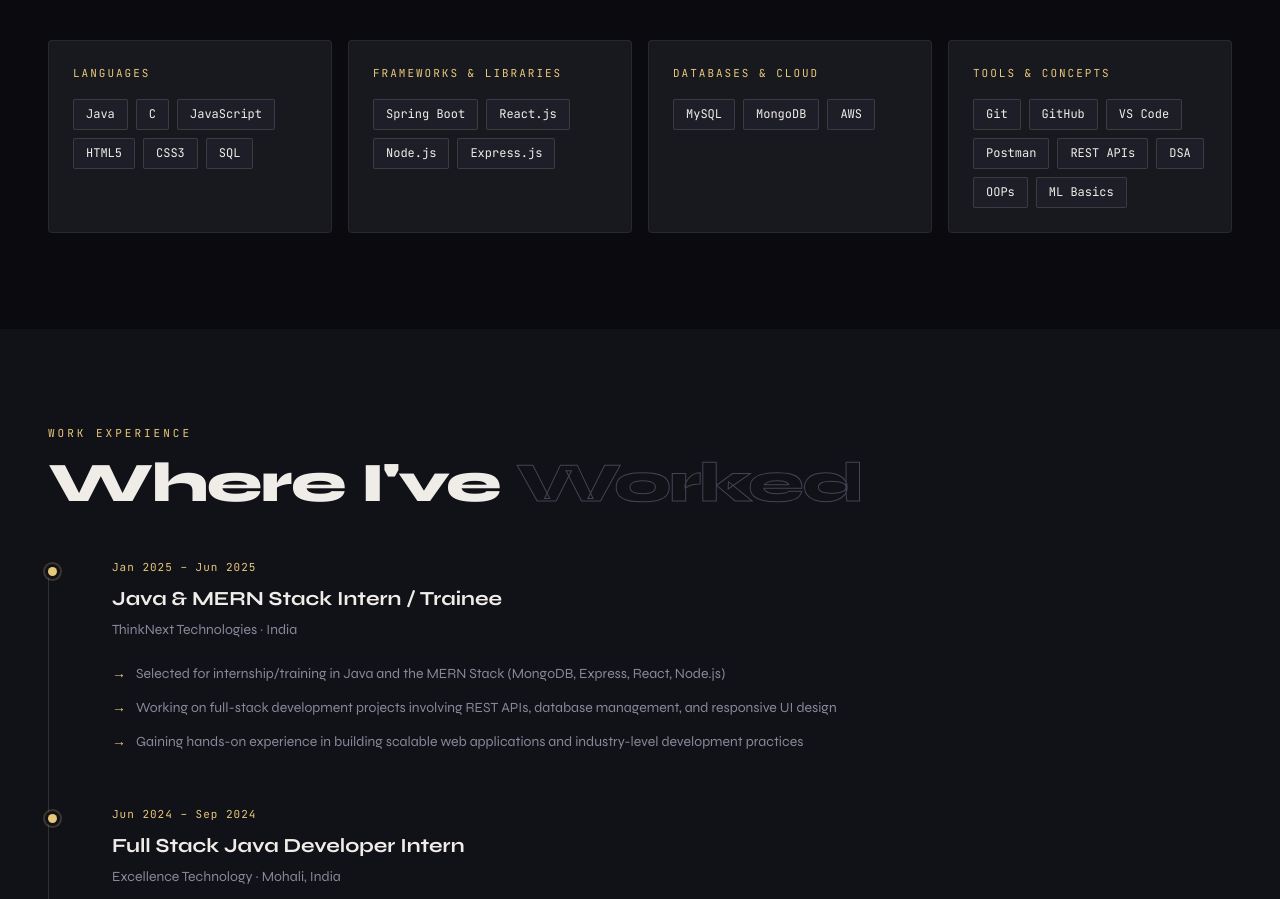
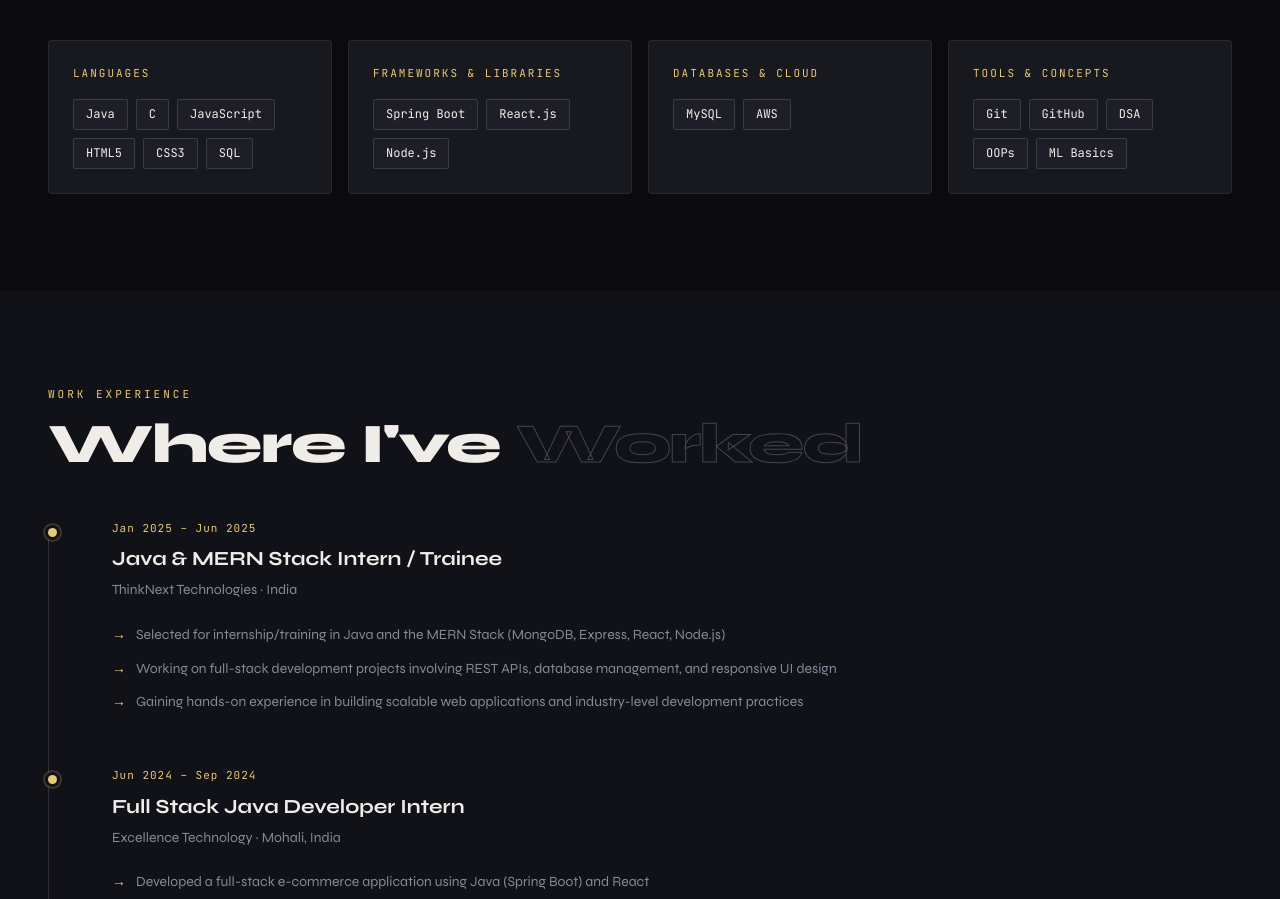
Before and after one commit to rajsunny08/Portfolio, a plain HTML site: page index.html in a window 1280 px wide. Shown: the part 1687-2586 px from the top of the page. Drawn offline with Linux system fonts and the light colour scheme.

Commit message:
Update index.html

```diff
--- a/index.html
+++ b/index.html
@@ -609,14 +609,12 @@
           <span class="skill-tag">Spring Boot</span>
           <span class="skill-tag">React.js</span>
           <span class="skill-tag">Node.js</span>
-          <span class="skill-tag">Express.js</span>
         </div>
       </div>
       <div class="skill-group reveal reveal-delay-2">
         <p class="skill-group-title">Databases & Cloud</p>
         <div class="skill-tags">
           <span class="skill-tag">MySQL</span>
-          <span class="skill-tag">MongoDB</span>
           <span class="skill-tag">AWS</span>
         </div>
       </div>
@@ -625,9 +623,6 @@
         <div class="skill-tags">
           <span class="skill-tag">Git</span>
           <span class="skill-tag">GitHub</span>
-          <span class="skill-tag">VS Code</span>
-          <span class="skill-tag">Postman</span>
-          <span class="skill-tag">REST APIs</span>
           <span class="skill-tag">DSA</span>
           <span class="skill-tag">OOPs</span>
           <span class="skill-tag">ML Basics</span>
```
